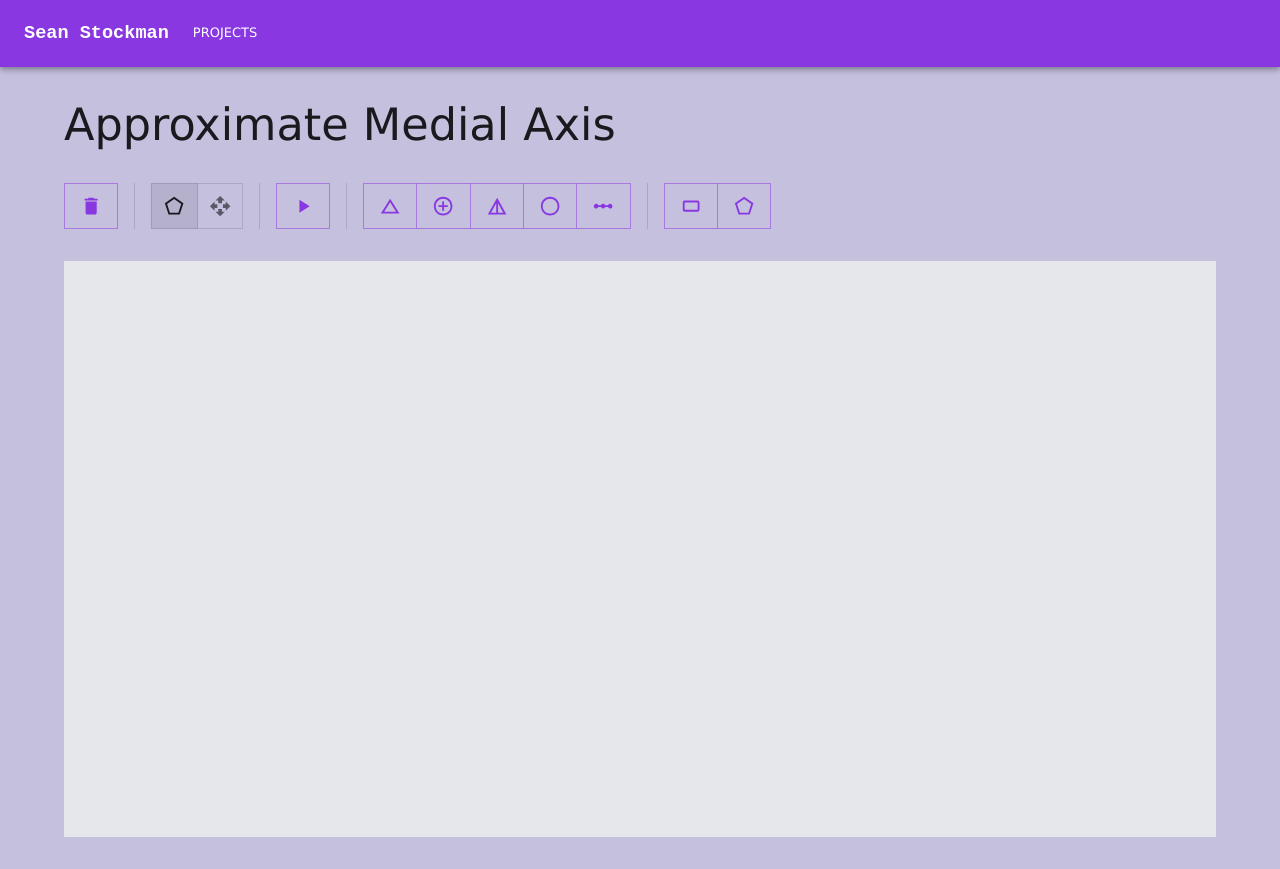
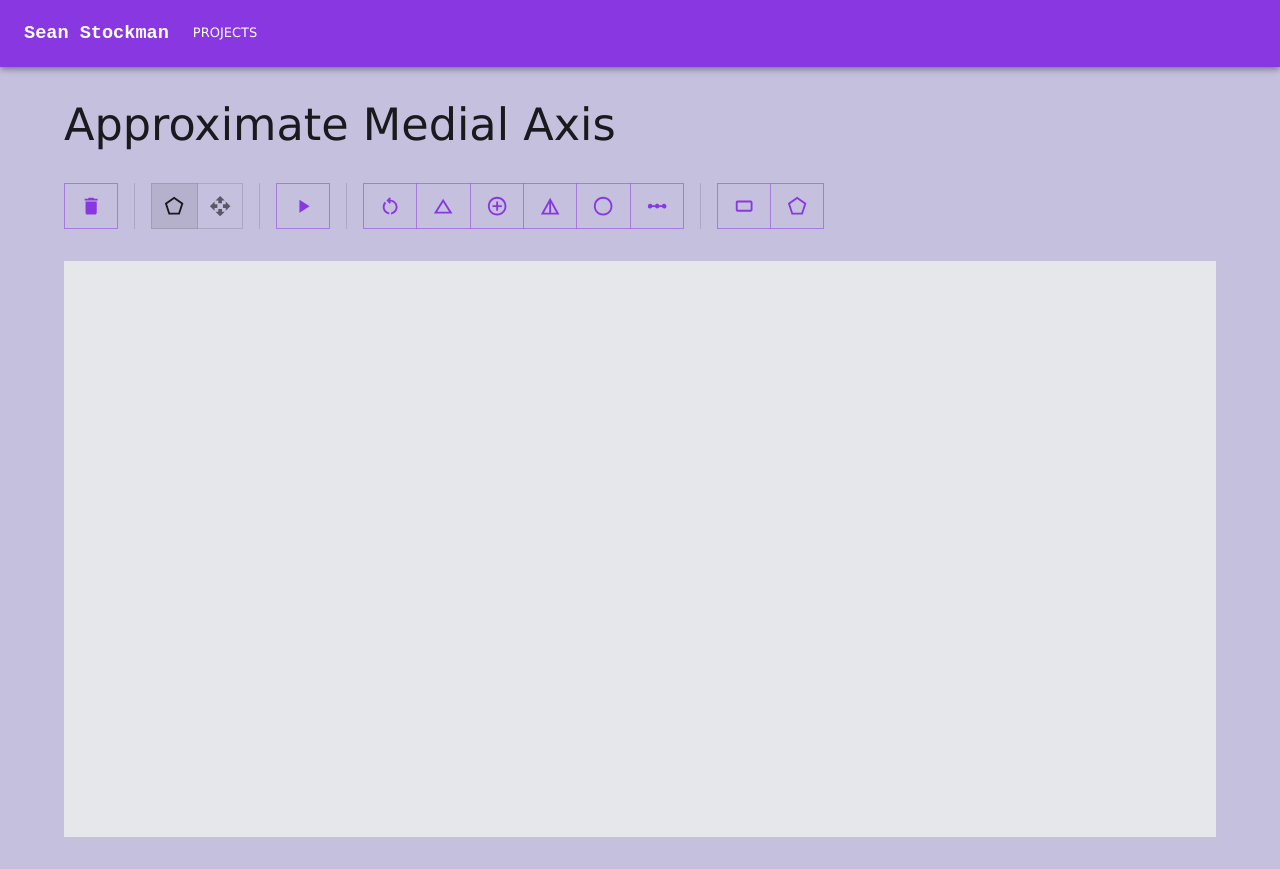
Before and after one commit to seanstockman/web-projects, a React (Vite) app: page /web-projects/medial-axis in a window 1280 px wide. Built offline with nearby package versions, Linux system fonts and the light colour scheme.

Commit message:
Added threshold for adding first A-type midpoint traversing C-type to B-type through A

```diff
--- a/src/lib/geometry/geometry2d.ts
+++ b/src/lib/geometry/geometry2d.ts
@@ -66,22 +66,22 @@ export const geometry2d = {
         };
     },
 
-    /** Returns the intersection of a ray (starting at O, travelling in direction D) with the
-     * segment AB, or undefined if the ray and segment don't cross.
-     * `t` is the ray parameter (P = O + t*D, t >= 0) and `u` is the segment parameter (0-1). */
-    getRaySegmentIntersection(O: Vec2, D: Vec2, A: Vec2, B: Vec2): { point: Vec2, t: number, u: number } | undefined {
+    /** Returns the intersection of a ray (starting at `O`, travelling in direction `dir`) with the
+     * segment `AB`, or undefined if the ray and segment don't cross.
+     * `t` is the ray parameter (`P = O + t * dir`, `t >= 0`) and `u` is the segment parameter (0-1). */
+    getRaySegmentIntersection(O: Vec2, dir: Vec2, A: Vec2, B: Vec2): { point: Vec2, t: number, u: number } | undefined {
         const sx = B.x - A.x, sy = B.y - A.y;
-        const denom = D.x * sy - D.y * sx;
+        const denom = dir.x * sy - dir.y * sx;
         if (Math.abs(denom) < 1e-12) return undefined; // parallel (or degenerate segment)
 
         const dx = A.x - O.x, dy = A.y - O.y;
         const t = (dx * sy - dy * sx) / denom;
-        const u = (dx * D.y - dy * D.x) / denom;
+        const u = (dx * dir.y - dy * dir.x) / denom;
 
         if (t < 0 || u < 0 || u > 1) return undefined;
 
         return {
-            point: { x: O.x + D.x * t, y: O.y + D.y * t },
+            point: { x: O.x + dir.x * t, y: O.y + dir.y * t },
             t,
             u
         };
@@ -98,16 +98,16 @@ export const geometry2d = {
         }
     },
 
-    distance(a: Vec2, b: Vec2) {
+    dist(a: Vec2, b: Vec2) {
         return (Math.hypot(b.x - a.x, b.y - a.y));
     },
 
     getClosestPointToP(P: Vec2, candidates: Vec2[]) {
-        return candidates.toSorted((A, B) => this.distance(A, P) - this.distance(B, P))[0];
+        return candidates.toSorted((A, B) => this.dist(A, P) - this.dist(B, P))[0];
     },
 
     getFurthestPointFromP(P: Vec2, candidates: Vec2[]) {
-        return candidates.toSorted((A, B) => this.distance(B, P) - this.distance(A, P))[0];
+        return candidates.toSorted((A, B) => this.dist(B, P) - this.dist(A, P))[0];
     },
 
     /** Returns the angle (in radians) between segments AB and BC, along the left side of the direction of the line ABC.
@@ -120,7 +120,7 @@ export const geometry2d = {
     },
 
     /** Returns the angle in radians of the vector AB. Angles will be in the range [0, 2π). */
-    getDirectionFromAToB(A: Vec2, B: Vec2) {
+    getAngleAB(A: Vec2, B: Vec2) {
         return (Math.atan2(B.y - A.y, B.x - A.x) + Math.PI * 2) % (Math.PI * 2);
     },
 
@@ -137,25 +137,25 @@ export const geometry2d = {
     constructVectorAB(A: Vec2, B: Vec2): Vector {
         return {
             origin: A,
-            direction: this.getDirectionFromAToB(A, B),
-            magnitude: this.distance(A, B)
+            direction: this.getAngleAB(A, B),
+            magnitude: this.dist(A, B)
         }
     },
 
-    /** Returns which of A (0), B (1), or C (2) has the largest interior angle of the triangle.
-     * Uses the law of cosines on squared edge lengths — the largest angle is always opposite the
-     * longest side — so, unlike `getAngleBetweenPoints`, this is completely independent of winding
-     * direction (CW vs CCW) and immune to atan2 wraparound issues. If the triangle is obtuse, this
-     * is also its obtuse vertex, since a triangle can only have one angle > π/2. */
-    indexOfLargestAngleVertex(A: Vec2, B: Vec2, C: Vec2): 0 | 1 | 2 {
-        const a2 = this.distance(B, C) ** 2; // side opposite A
-        const b2 = this.distance(A, C) ** 2; // side opposite B
-        const c2 = this.distance(A, B) ** 2; // side opposite C
+    // /** Returns which of A (0), B (1), or C (2) has the largest interior angle of the triangle.
+    //  * Uses the law of cosines on squared edge lengths — the largest angle is always opposite the
+    //  * longest side — so, unlike `getAngleBetweenPoints`, this is completely independent of winding
+    //  * direction (CW vs CCW) and immune to atan2 wraparound issues. If the triangle is obtuse, this
+    //  * is also its obtuse vertex, since a triangle can only have one angle > π/2. */
+    // indexOfLargestAngleVertex(A: Vec2, B: Vec2, C: Vec2): 0 | 1 | 2 {
+    //     const a2 = this.distance(B, C) ** 2; // side opposite A
+    //     const b2 = this.distance(A, C) ** 2; // side opposite B
+    //     const c2 = this.distance(A, B) ** 2; // side opposite C
 
-        if (a2 >= b2 && a2 >= c2) return 0;
-        if (b2 >= a2 && b2 >= c2) return 1;
-        return 2;
-    },
+    //     if (a2 >= b2 && a2 >= c2) return 0;
+    //     if (b2 >= a2 && b2 >= c2) return 1;
+    //     return 2;
+    // },
 
     /** Tests if the three points are collinear. */
     arePointsCollinear(A: Vec2, B: Vec2, C: Vec2): boolean {
@@ -232,12 +232,12 @@ export const geometry2d = {
         return { x: A.x + B.x, y: A.y + B.y };
     },
 
-    /** Returns the point that is the result of A * s. */
+    /** Returns the point that is the result of `A * s`. */
     scalarMult(A: Vec2, s: number) {
         return { x: A.x * s, y: A.y * s };
     },
 
-    /** Returns the point that is the result of A / s. */
+    /** Returns the point that is the result of `A / s`. */
     divScalar(A: Vec2, s: number) {
         return { x: A.x / s, y: A.y / s };
     },
@@ -248,15 +248,34 @@ export const geometry2d = {
         return { x: A.x / dist, y: A.y / dist };
     },
 
-    /** Returns the perpendicular vector of A. */
-    perp(A: Vec2) {
+    /** Returns the vector pointing perpendicular to the right of A. */
+    perpRHS(A: Vec2) {
         return { x: A.y, y: - A.x };
+    },
+
+    /** Returns the vector pointing perpendicular to the left of A. */
+    perpLHS(A: Vec2) {
+        return { x: -A.y, y: A.x };
     },
 
     isApproximatelyEqual(A: Vec2, B: Vec2) {
         const epsilon = 0.0001;
         return (Math.abs(A.x - B.x) < epsilon && Math.abs(A.y - B.y) < epsilon)
     },
+
+    /** Returns the dot product `a ⋅ b` */
+    dot(a: Vec2, b: Vec2) {
+        return a.x * b.x + a.y * b.y;
+    },
+
+    magnitude(a: Vec2) {
+        return Math.sqrt(a.x ^ 2 + a.y ^ 2);
+    },
+
+    /** Returns the vector projection of `a` onto `b`. */
+    projectAOntoB(a: Vec2, b: Vec2) {
+        return this.scalarMult(b, (this.dot(a, b)) / (this.magnitude(b) ^ 2));
+    }
 }
 
 
--- a/src/pages/approximate_medial_axis/MedialAxis.tsx
+++ b/src/pages/approximate_medial_axis/MedialAxis.tsx
@@ -15,6 +15,7 @@ import ControlPointIcon from '@mui/icons-material/ControlPoint';
 import DetailsIcon from '@mui/icons-material/Details';
 import LinearScaleIcon from '@mui/icons-material/LinearScale';
 import PentagonOutlinedIcon from '@mui/icons-material/PentagonOutlined';
+import RestartAltOutlinedIcon from '@mui/icons-material/RestartAltOutlined';
 
 import SkipNextIcon from '@mui/icons-material/SkipNext';
 // import { lineStartMode } from '../components/drawingCanvas/draw_modes/lineTool.ts';
@@ -48,6 +49,11 @@ export default function ApproximateMedialAxis() {
     ];
 
     const stepByStepActions = [
+        {
+            label: "Reset overlays and medial axis construction.", icon: <RestartAltOutlinedIcon />, action: () => {
+                clearCanvasOverlays();
+            }
+        },
         {
             label: "Gets the Constrained Delaunay Triangulation (CDT) of the mesh.", icon: <ChangeHistoryIcon />, action: () => {
                 initialiseCDTFromCanvasPoints();
--- a/src/pages/approximate_medial_axis/approximate_medial_axis.ts
+++ b/src/pages/approximate_medial_axis/approximate_medial_axis.ts
@@ -7,7 +7,7 @@
 
 
 import * as poly2tri from "poly2tri";
-import { geometry2d, type Vec2 } from "../../lib/geometry/geometry2d.ts";
+import { geometry2d as g2d, type Vec2 } from "../../lib/geometry/geometry2d.ts";
 import { TriangleGraph, type BundledTriangle, type Triangle, type Vertex } from "../../lib/geometry/triangle_graph.ts";
 
 type insertedConvexSteinerPoints = {
@@ -38,7 +38,7 @@ export const medialAxis = {
             const next = (i + 1) % g.vertices.length;
             const V_next = g.vertices[next]!;
 
-            const turn = geometry2d.getAngleBetweenPoints(V_prev, V_curr, V_next);
+            const turn = g2d.getAngleBetweenPoints(V_prev, V_curr, V_next);
 
             // CCW wound
             // const turn = geometry2d.crossProduct(V_prev, V_i, V_next);
@@ -72,8 +72,8 @@ function addObtuseThreeNeighbourSteinerPoints(g: TriangleGraph) {
 
     g.triangles.forEach((t, i) => {
         const verts = g.getVertices(t);
-        const circumcentre = geometry2d.getCircumcircle(...verts).center;
-        if (geometry2d.isPointInTriangle(circumcentre, ...verts)) return;
+        const circumcentre = g2d.getCircumcircle(...verts).center;
+        if (g2d.isPointInTriangle(circumcentre, ...verts)) return;
 
         // does this have three neighbours?
         if (getNumberOfPolygonEdges(g, t) != 0) return;
@@ -94,7 +94,7 @@ function addSteinerPointForObtuseCase(g: TriangleGraph, obtuse: BundledTriangle)
     // only those triangles intersected by the ray are inspected
     const circumcentre = g.getCircumcircleOfTriangle(obtuse.t).center;
     const obtuseVertex = g.getObtuseVertexOfTriangle(obtuse.t)!;
-    const intersectedTris = g.traceRay(obtuseVertex.v, geometry2d.sub(circumcentre, obtuseVertex.v), obtuse.i, circumcentre);
+    const intersectedTris = g.traceRay(obtuseVertex.v, g2d.sub(circumcentre, obtuseVertex.v), obtuse.i, circumcentre);
     console.log(`intersectedFaces for triangle ${obtuse.i}`);
     console.log(intersectedTris);
 
@@ -121,7 +121,7 @@ function addConvexVertexSteinerPoints(g: TriangleGraph) {
         const V_next = g.vertices[(i + 1) % g.vertices.length]!;
         const V_prev = g.vertices[(i - 1 + g.vertices.length) % g.vertices.length]!;
         // CW wound
-        const turn = geometry2d.getAngleBetweenPoints(V_prev, V_curr, V_next);
+        const turn = g2d.getAngleBetweenPoints(V_prev, V_curr, V_next);
         // const turn = geometry2d.crossProduct(V_prev, V_i, V_next);
         const isConvex = turn < Math.PI;
         if (isConvex) convexVertices.push(i);
@@ -143,13 +143,13 @@ function addConvexVertexSteinerPoints(g: TriangleGraph) {
             continue;
         }
         // dont push repeats (test before only)
-        if (!verticesWithSteinerPointsAdded.find(v => geometry2d.isApproximatelyEqual(v, steinerPointsAtVertex.before))) {
+        if (!verticesWithSteinerPointsAdded.find(v => g2d.isApproximatelyEqual(v, steinerPointsAtVertex.before))) {
             verticesWithSteinerPointsAdded.push(steinerPointsAtVertex.before);
         }
         verticesWithSteinerPointsAdded.push(g.vertices[i]!);
         // dont push repeat on last vertex's after.
         if (i == g.vertices.length - 1 &&
-            verticesWithSteinerPointsAdded.find(v => geometry2d.isApproximatelyEqual(v, steinerPointsAtVertex.after))
+            verticesWithSteinerPointsAdded.find(v => g2d.isApproximatelyEqual(v, steinerPointsAtVertex.after))
         ) {
             continue;
         }
@@ -169,20 +169,20 @@ function getSteinerPointsAtVertex(g: TriangleGraph, c: number): insertedConvexSt
     // the nearest polygon vertex v_n in regard to vertex v_c is found.
     const v_c = g.vertices[c]!;
     const n = [...v_c.connections].filter(v => !g.vertices[v]?.steiner)
-        .sort((a, b) => geometry2d.distance(v_c, g.vertices[a]!) - geometry2d.distance(v_c, g.vertices[b]!))[0]!;
+        .sort((a, b) => g2d.dist(v_c, g.vertices[a]!) - g2d.dist(v_c, g.vertices[b]!))[0]!;
     const v_n = g.vertices[n]!;
 
     // the distance d = |v_c v_n| represents the radius of circle c_c the centre of which is v_c.
-    const d = geometry2d.distance(v_n, v_c);
+    const d = g2d.dist(v_n, v_c);
 
     // 2 steiner points v_s1 and v_s2 are inserted at the intersections between c_c with halved-radius and polygon edges terminating in vertex v_c.
     const v_prev = g.vertices[(c - 1 + g.vertices.length) % g.vertices.length]!;
-    const distToPrev = geometry2d.distance(v_prev, v_c);
+    const distToPrev = g2d.dist(v_prev, v_c);
     const cToPrev: Vec2 = { x: v_prev.x - v_c.x, y: v_prev.y - v_c.y };
     const cToPrevNormalised = { x: cToPrev.x / distToPrev, y: cToPrev.y / distToPrev };
 
     const v_next = g.vertices[(c + 1) % g.vertices.length]!;
-    const distToNext = geometry2d.distance(v_next, v_c);
+    const distToNext = g2d.dist(v_next, v_c);
     const cToNext: Vec2 = { x: v_next.x - v_c.x, y: v_next.y - v_c.y };
     const cToNextNormalised = { x: cToNext.x / distToNext, y: cToNext.y / distToNext }
 
@@ -283,7 +283,7 @@ class MedialAxisConstructor {
             if (!obtuseVertex) return;
 
             const vO = obtuseVertex.v;
-            const dir = geometry2d.normalise(geometry2d.sub(cc, vO));
+            const dir = g2d.normalise(g2d.sub(cc, vO));
 
             const facesTraversed = this.g.traceRay(vO, dir, i, cc);
 
@@ -369,9 +369,13 @@ class MedialAxisConstructor {
      * - If a type-B triangle is reached, the last point added to the `MA` will be connected
      *   to the top of the B-type triangle and the traversal will end.
      * - If a type-C triangle is reached, all midpoints traversed will be connected and a search
-     *   at triangle C will be initialised. */
+     *   at triangle C will be initialised.
+     *
+     * @param prevCIndex The index of the circumcentre of the last C-type triangle added in `this.ma.points`.
+     * */
     private startAtTypeA(prevCIndex: number, prevCTri: Triangle, index: number, triangle: Triangle, showDebug: boolean = false, maxSteps = this.g.triangles.length) {
         let addedFirstMidpoint = false;
+        let firstAddedEdge;
 
         // at start, find first NOT disabled A type.
         // first non-disabled A-type, add the front AND end midpoints.
@@ -407,9 +411,33 @@ class MedialAxisConstructor {
 
             if (next.info.type == TriangleType.B) {
                 if (showDebug) console.log(`- found B-type triangle T${next.i}`);
-                const topVertexIndex = next.t.find(vertIndex => !curr.t.includes(vertIndex));
-                if (topVertexIndex == undefined) { if (showDebug) console.error(`curr triangle == next triangle`); return; }
-                this.ma.points.push(this.g.vertices[topVertexIndex]!);
+
+                const B_i = next.t.find(vertIndex => !curr.t.includes(vertIndex));
+                if (B_i == undefined) { if (showDebug) console.error(`curr triangle == next triangle`); return; }
+                const B = { i: B_i, v: this.g.vertices[B_i]! };
+
+                if (addedMidpointVertices.length != 0) {
+                    // percent of the distance from L to R. 1 will force M to be added.
+                    const O = { v: this.ma.points[prevCIndex]! }
+                    const OB = g2d.normalise(g2d.sub(B.v, O.v));
+                    const [L, R] = firstAddedEdge!;
+
+                    const intersection = g2d.getRaySegmentIntersection(O.v, OB, L.v, R.v);
+                    const threshold = 0.25; // percent each side. max is 0.5
+
+                    // console.log(`intersection from T${index} to ${L.i}-${R.i}`);
+                    console.log(intersection);
+                    if (!intersection || intersection.u > 0.5 + threshold || intersection.u < 0.5 - threshold) {
+                        this.ma.points.push(addedMidpointVertices[0]!);
+                        this.ma.points.push(B.v);
+
+                        this.ma.edges.push([prevCIndex, this.ma.points.length - 2]);
+                        this.ma.edges.push([this.ma.points.length - 2, this.ma.points.length - 1]);
+                        return;
+                    }
+                }
+
+                this.ma.points.push(B.v);
                 // connect last added
                 this.ma.edges.push([prevCIndex, this.ma.points.length - 1]);
                 return;
@@ -419,13 +447,15 @@ class MedialAxisConstructor {
             if (!curr.info.disabled) {
                 if (!addedFirstMidpoint) {
                     // add the midpoint
-                    const edge = this.g.getEdgeBetweenTrianglesAsVertices(curr.t, prev.t)!;
-                    addedMidpointVertices.push(geometry2d.getMidpoint(...edge));
+                    const edge = this.g.getEdgeBetweenTriangles(curr.t, prev.t)!;
+                    firstAddedEdge = edge;
+                    addedMidpointVertices.push(g2d.getMidpoint(edge[0].v, edge[1].v));
                     addedFirstMidpoint = true;
                 }
+
                 // add the midpoint
-                const edge = this.g.getEdgeBetweenTrianglesAsVertices(curr.t, next.t)!;
-                addedMidpointVertices.push(geometry2d.getMidpoint(...edge));
+                const edge = this.g.getEdgeBetweenTriangles(curr.t, next.t)!;
+                addedMidpointVertices.push(g2d.getMidpoint(edge[0].v, edge[1].v));
             } else {
                 if (showDebug) console.log(`T${next.i} is disabled, skipping.`);
             }
```
Also changed, not shown: src/lib/geometry/halfedge.ts (+4 -4 lines), src/lib/geometry/triangle_graph.ts (+14 -5 lines), src/pages/approximate_medial_axis/useMedialAxis.ts (+11 -3 lines).
